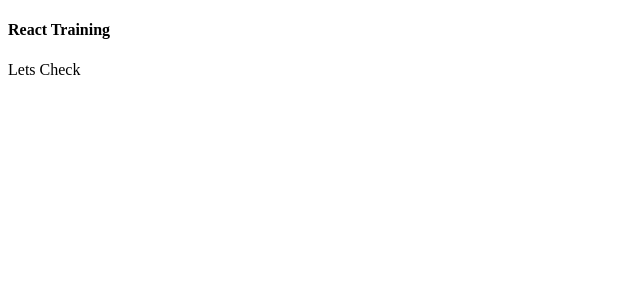
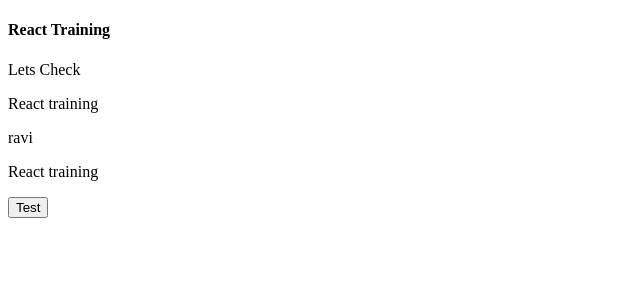
Before and after one commit to rochakravi/training, a React (Create React App) app: page / in a window 1280 px wide. Shown: the top 300 px of the page, without its empty margins (0-640 px from the left). Built offline with nearby package versions, Linux system fonts and the light colour scheme.

Commit message:
props example

```diff
--- a/src/components/App.js
+++ b/src/components/App.js
@@ -1,11 +1,15 @@
 import React, { Component } from "react";
+import ReactTraining from "./functionall/react-training";
+import AngTraining from "./ang-training";
 
 class App extends Component {
   render() {
     return (
-      <div disabled>
+      <div>
         <h4>React Training</h4>
         <p>Lets Check</p>
+        <ReactTraining name="ravi" />
+        <AngTraining />
       </div>
     );
   }
@@ -22,3 +26,5 @@ export default App;
 // 4. className with external css
 
 // 5. Styled-components =>
+
+//props
--- /dev/null
+++ b/src/components/ang-training.js
@@ -0,0 +1,15 @@
+import React, { Component } from "react";
+
+class AngTraining extends Component {
+  render() {
+    return (
+      <div>
+        <p>React training</p>
+        <p>{this.props.name}</p>
+        <button>Test</button>
+      </div>
+    );
+  }
+}
+
+export default AngTraining;
--- /dev/null
+++ b/src/components/functionall/react-training.js
@@ -0,0 +1,13 @@
+import React from "react";
+
+const ReactTraining = (props) => {
+  console.log(props);
+  return (
+    <div>
+      <p>React training</p>
+      <p>{props.name}</p>
+    </div>
+  );
+};
+
+export default ReactTraining;
```
